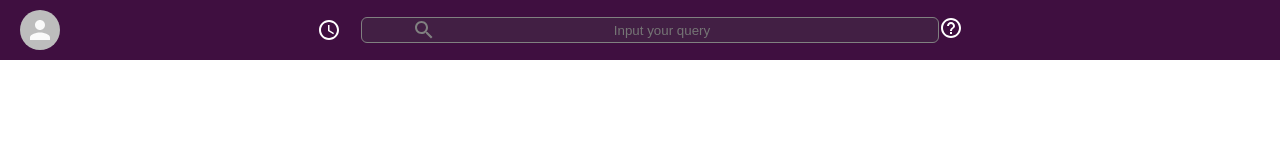
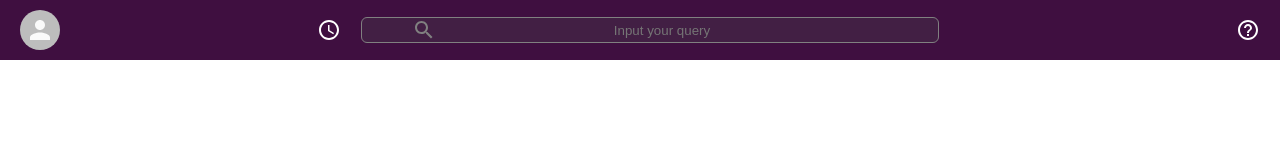
Before and after one commit to Ahmiii/slack-clone, a React (Create React App) app: page / in a window 1280 px wide. Shown: the top 160 px of the page. Built offline with nearby package versions, Linux system fonts and the light colour scheme.

Commit message:
Enhance header

```diff
--- a/src/components/Header/Header.css
+++ b/src/components/Header/Header.css
@@ -36,4 +36,10 @@
 
 .header__right {
   flex: 0.3;
+  display: flex;
+  align-items: flex-end;
 }
+.header__right > .MuiSvgIcon-root {
+  margin-left: auto;
+  margin-right: 20px;
+}
```
